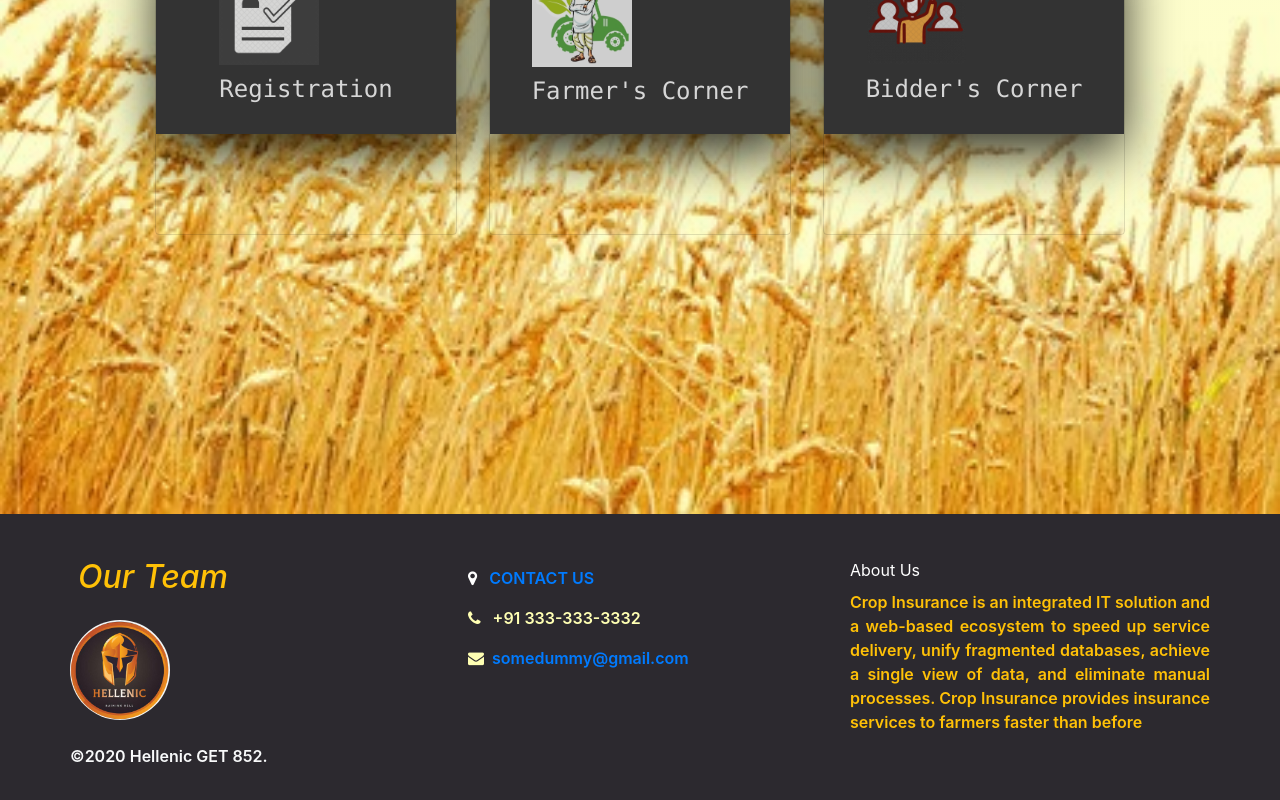
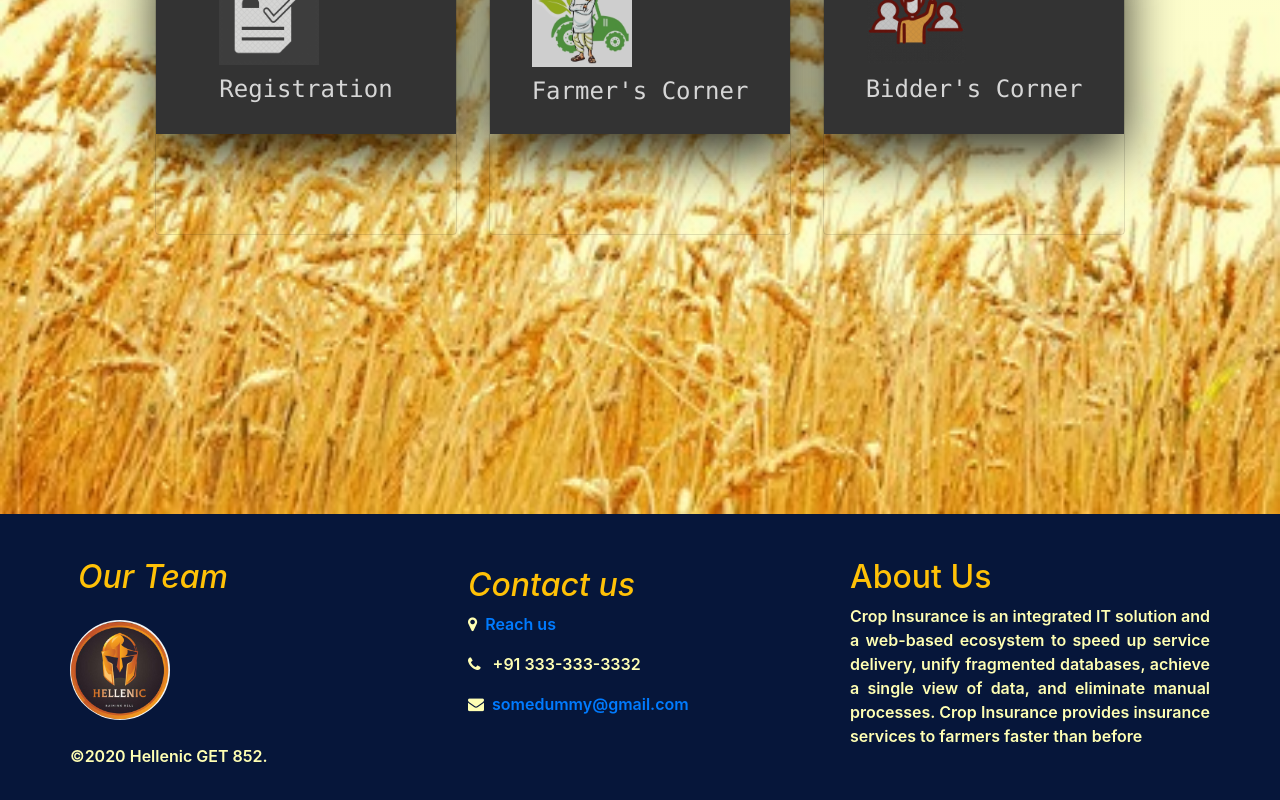
Before and after one commit to Hellenic-gp5/hellenic-practice, an Angular app in the folder Farmer-Schemes/: page /home in a window 1280 px wide. Shown: the part 1046-1846 px from the top of the page. Built offline with nearby package versions, Linux system fonts and the light colour scheme.

Commit message:
CSS changes

```diff
--- a/Farmer-Schemes/src/app/layout/footer/footer.component.html
+++ b/Farmer-Schemes/src/app/layout/footer/footer.component.html
@@ -1,67 +1,27 @@
-<!--<footer>
-  <div class="container">
-    <div class="row">
-      <div class="col-md-4 footer-column-1">
-        <a class="navbar-brand" href="#">
-          <img
-            src="../../../assets/logo.png"
-            class="mx-auto d-block"
-            alt="Logo"
-            width="40%"
-          />
-        </a>
-        <div class="title text-center"><h6>© 2020 Hellenic GET 852</h6></div>
-      </div>
-      <div class="col-md-4 footer-contact">
-        <h3 class="text-white mb-3">Contact Us</h3>
-        <ul class="list-unstyled">
-          <li>
-            <a href="tel:555-555-5555">555-555-5555</a>
-          </li>
-          <li>
-            <a href="tel:555-555-5555">555-555-5555</a>
-          </li>
-          <li>
-            <a href="mailto:webmaster@example.com">webmaster@example.com</a>
-          </li>
-          <li>
-            <a href="mailto:webmaster@example.com">webmaster@example.com</a>
-          </li>
-        </ul>
-      </div>
-      <div class="col-md-4 footer-contact">
-        <h3 class="text-white mb-3">About Us</h3>
-        <p>
-          Crop Insurance is an integrated IT solution and a web-based ecosystem
-          to speed up service delivery, unify fragmented databases, achieve a
-          single view of data, and eliminate manual processes. Crop Insurance
-          provides insurance services to farmers faster than before
-        </p>
-      </div>
-    </div>
-  </div>
-</footer>-->
 <!-- footer -->
-<footer style="background-color: #2c292f">
+<footer >
   <div class="container">
     <div class="row">
       <div class="col-md-4 text-center text-md-left">
         <div class="py-0">
-          <h2 class="my-4 text-white">
+          <h2 class="my-4">
             <span class="mx-2 font-italic text-warning">Our Team</span>
           </h2>
           <span class="font-weight-bold">
             <img src=".\assets\Group_icon.jpg" class="logo"
           /></span>
-          <p class="text-light py-4 mb-4">&copy;2020 Hellenic GET 852.</p>
+          <p class="py-4 mb-4">&copy;2020 Hellenic GET 852.</p>
         </div>
       </div>
 
-      <div class="col-md-4 text-white text-center text-md-left">
+      <div class="col-md-4 text-center text-md-left">
         <div class="py-2 my-4">
           <div>
-            <p class="text-white">
-              <i class="fa fa-map-marker mx-2"></i> <a href="#"> CONTACT US </a>
+            <h2 >
+              <span class="mx-2 font-italic text-warning">Contact us</span>
+            </h2>
+            <p>
+              <i class="fa fa-map-marker mx-2"></i> <a href="#">Reach us</a>
             </p>
           </div>
 
@@ -77,9 +37,9 @@
         </div>
       </div>
 
-      <div class="col-md-4 text-white my-4 text-center text-md-left">
-        About Us
-        <p class="text-warning my-2">
+      <div class="col-md-4 text-warning my-4 text-center text-md-left">
+        <h2>About Us</h2>
+        <p class="my-2">
           Crop Insurance is an integrated IT solution and a web-based ecosystem
           to speed up service delivery, unify fragmented databases, achieve a
           single view of data, and eliminate manual processes. Crop Insurance
--- a/Farmer-Schemes/src/app/navbary/navbary.component.css
+++ b/Farmer-Schemes/src/app/navbary/navbary.component.css
@@ -35,10 +35,19 @@ img{
 
 .ins {
   position: relative;
-  left: -20px;
+  left: -25px;
 }
 
 .action {
   position: relative;
   left: 570px;
 }
+
+.ins button {
+  border: none;
+  background-color: #06163a;
+  color: #ffffb3;
+  text-decoration: none;
+  font-size: 16px;
+  font-weight: bold;
+}
```
